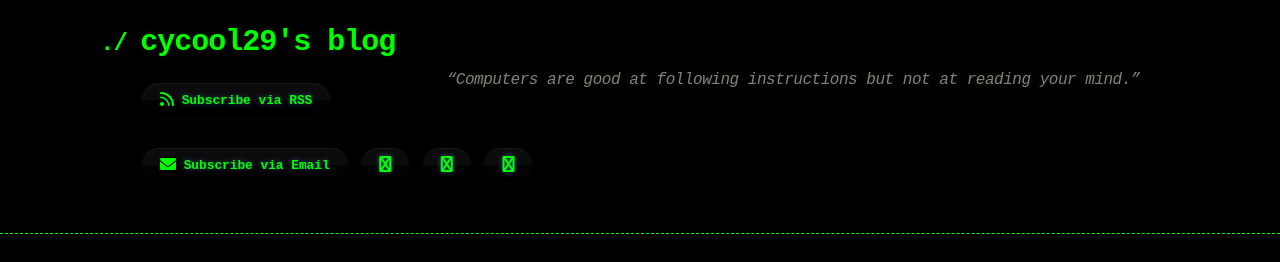
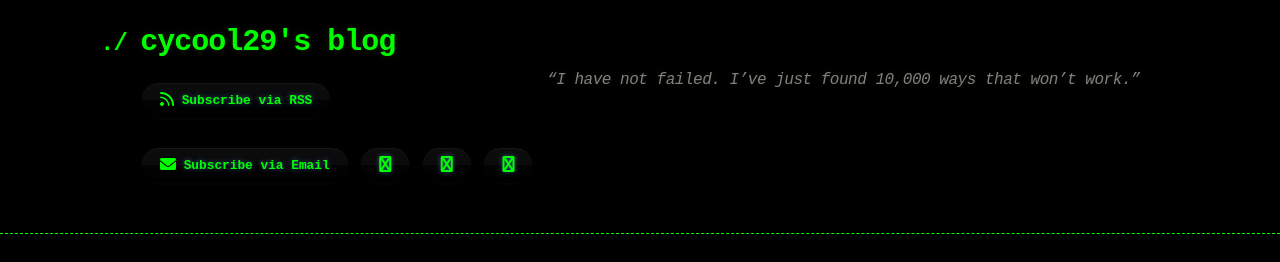
Before and after one commit to cycool29/cycool29.github.io, a Jekyll site: the page built from index.md, in a window 1280 px wide and 900 px high. Shown: the top 262 px of the window. Built offline with Jekyll 4.4.1, drawn with Linux system fonts in a browser that asks for light colours; a style sheet for code colours, icons or effects is not loaded.

Commit message:
Update quotes

```diff
--- a/_config.yml
+++ b/_config.yml
@@ -1,5 +1,5 @@
 title: cycool29's blog
-description: "“Computers are good at following instructions but not at reading your mind.” "
+description: "“I have not failed. I’ve just found 10,000 ways that won’t work.” "
 bio: A high school student. Intermediate in Python, Git, Bash. Learning JavaScript. He/Him. "
 author: cycool29
 url: https://cycool29.github.io
```
